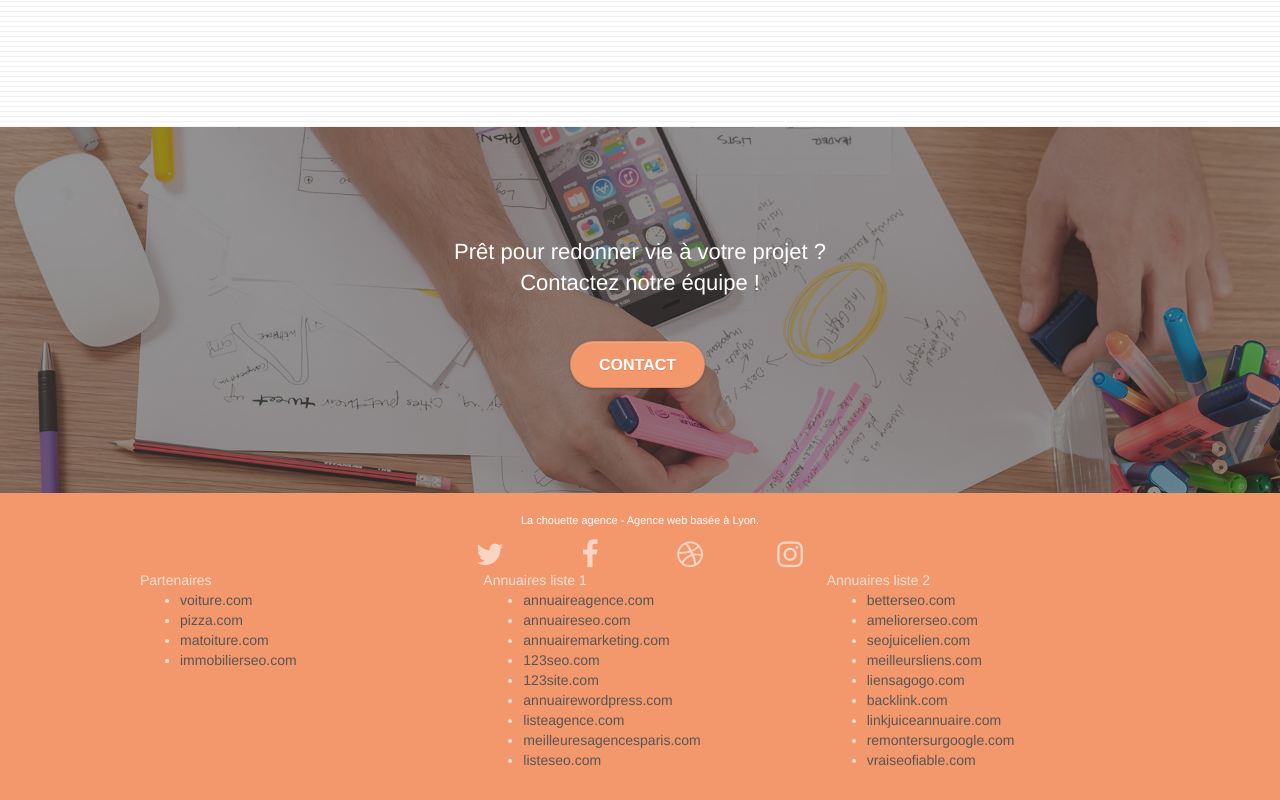
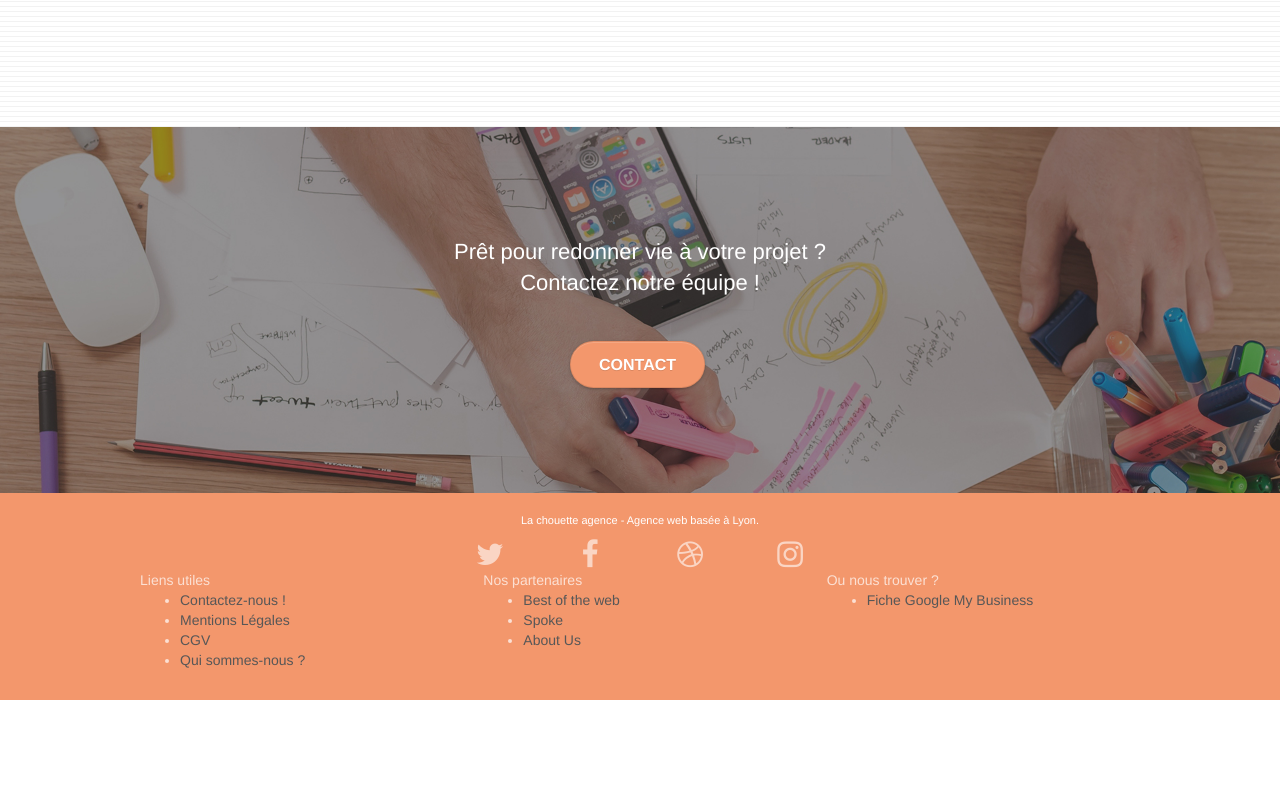
Before and after one commit to MonsieurCotton/AdrienJeammes_4_24072021, a plain HTML site: page index.html in a window 1280 px wide. Shown: the part 2780-3580 px from the top of the page. After the commit the page ends 3480 px from the top, so only its background shows below. Drawn offline with Linux system fonts and the light colour scheme.

Commit message:
correction footer abus d'annuaires

```diff
--- a/index.html
+++ b/index.html
@@ -246,40 +246,27 @@
 				</div>
 				<div class="row">
 					<div class="col-sm-4">
-						Partenaires
+						Liens utiles
 							<ul>
-								<li><a href="voiture.com">voiture.com</a></li>
-								<li><a href="pizza.com">pizza.com</a></li>
-								<li><a href="matoiture.com">matoiture.com</a></li>
-								<li><a href="immobilierseo.com">immobilierseo.com</a></li>
+								<li><a href="page2.html">Contactez-nous !</a></li>
+								<li><a href="#">Mentions Légales</a></li>
+								<li><a href="#">CGV</a></li>
+								<li><a href="#">Qui sommes-nous ?</a></li>
 							</ul>
 					</div>
 					<div class="col-sm-4">
-						Annuaires liste 1
+						Nos partenaires
 						<ul>
-							<li><a href="annuaireagence.com">annuaireagence.com</a></li>
-							<li><a href="annuaireseo.com">annuaireseo.com</a></li>
-							<li><a href="annuairemarketing.com">annuairemarketing.com</a></li>
-							<li><a href="123seoture.com">123seo.com</a></li>
-							<li><a href="123site.com">123site.com</a></li>
-							<li><a href="annuairewordpress.com">annuairewordpress.com</a></li>
-							<li><a href="listeagence.com">listeagence.com</a></li>
-							<li><a href="meilleuresagencesparis.com">meilleuresagencesparis.com</a></li>
-							<li><a href="listeseo.com">listeseo.com</a></li>
+							<li><a href="https://botw.org">Best of the web</a></li>
+							<li><a href="https://www.spoke.com">Spoke</a></li>
+							<li><a href="https://aboutus.com">About Us</a></li>
 						</ul>
 					</div>
 					<div class="col-sm-4">
-						Annuaires liste 2
+						Ou nous trouver ?
 						<ul>
-							<li><a href="betterseo.com">betterseo.com</a></li>
-							<li><a href="ameliorerseo.com">ameliorerseo.com</a></li>
-							<li><a href="seojuicelien.com">seojuicelien.com</a></li>
-							<li><a href="meilleursliens.com">meilleursliens.com</a></li>
-							<li><a href="liensagogo.com">liensagogo.com</a></li>
-							<li><a href="backlink.com">backlink.com</a></li>
-							<li><a href="linkjuiceannuaire.com">linkjuiceannuaire.com</a></li>
-							<li><a href="remontersurgoogle.com">remontersurgoogle.com</a></li>
-							<li><a href="vraiseofiable.com">vraiseofiable.com</a></li>
+							<li><a href="#">Fiche Google My Business</a></li>
+
 						</ul>
 					</div>
 				</div>
```
